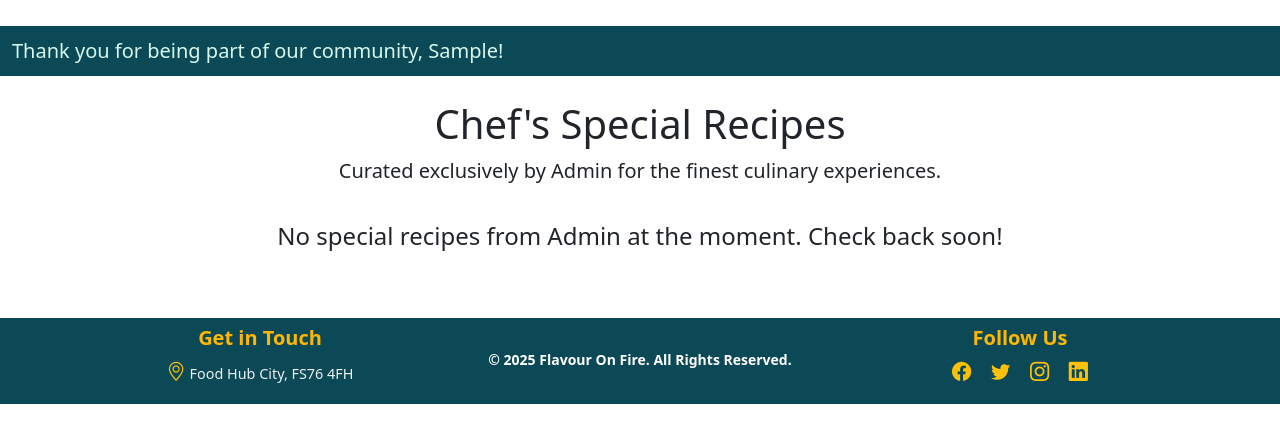
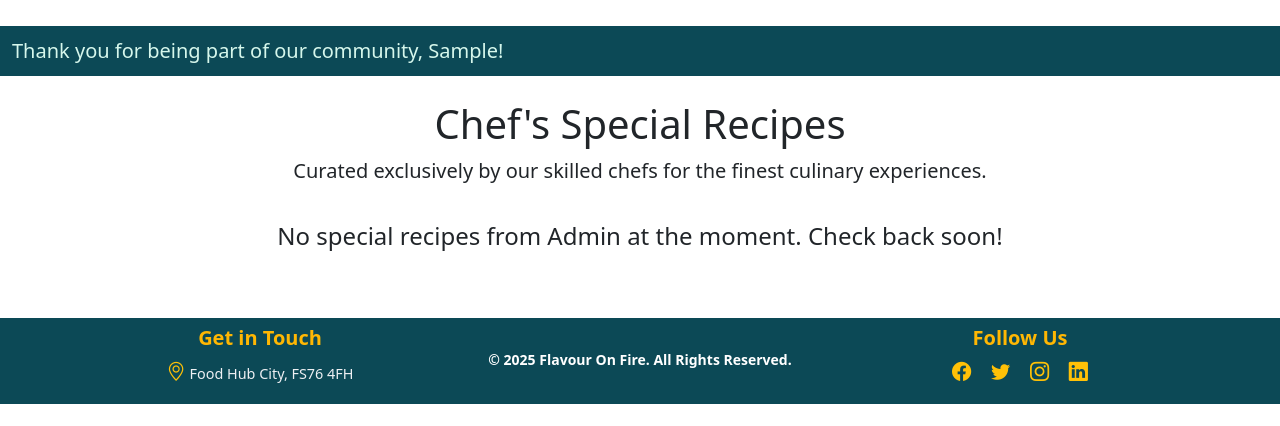
Before and after one commit to PrajaktaSarnaik/flavour-on-fire, a Django app: page /chef-special/ in a window 1280 px wide. Shown: the part 228-654 px from the top of the page. Run offline with Django 5.2, Linux system fonts and the light colour scheme; the visitor is signed in with stand-in values (Sample User, id 1); data comes from the database, SQL or seed files in the repository; data that the repository does not hold is empty.

Commit message:
Change heading in chefs special page

```diff
--- a/recipe/templates/recipe/chef_special.html
+++ b/recipe/templates/recipe/chef_special.html
@@ -16,7 +16,7 @@
 <!-- Chef's Special Header -->
 <div class="container-fluid text-center mt-4">
     <h1>Chef's Special Recipes</h1>
-    <p class="lead">Curated exclusively by <strong>Admin</strong> for the finest culinary experiences.</p>
+    <p class="lead">Curated exclusively by our <strong>skilled chefs</strong> for the finest culinary experiences.</p>
 </div>
 
 <!-- Recipe Posts -->
```
